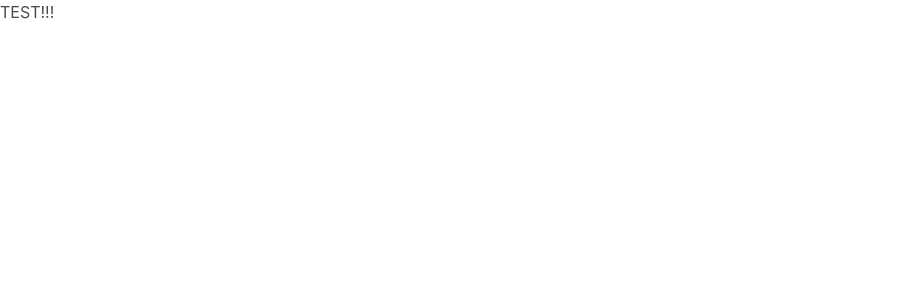
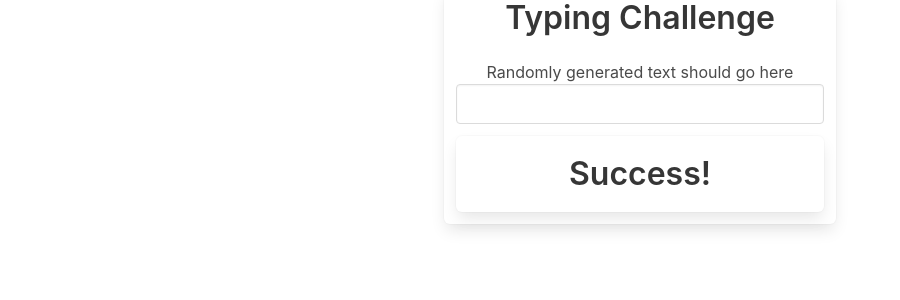
Before and after one commit to miha-9111/typing, an Angular app: page / in a window 1280 px wide. Shown: the top 300 px of the page, without its empty margins (0-900 px from the left). Built offline with nearby package versions, Linux system fonts and the light colour scheme.

Commit message:
Updated template

```diff
--- a/src/app/app.component.html
+++ b/src/app/app.component.html
@@ -1 +1,19 @@
-<h1>TEST!!!</h1>
+<div class="container">
+  <div class="columns is-centered">
+    <div class="box column is-one-third">
+      <h1 class="title has-text-centered">Typing Challenge</h1>
+
+      <p class="has-text-centered">
+        Randomly generated text should go here
+      </p>
+
+      <div class="field">
+        <input class="input">
+      </div>
+
+      <div class="box has-text-centered">
+        <h1 class="title">Success!</h1>
+      </div>
+    </div>
+  </div>
+</div>
```
